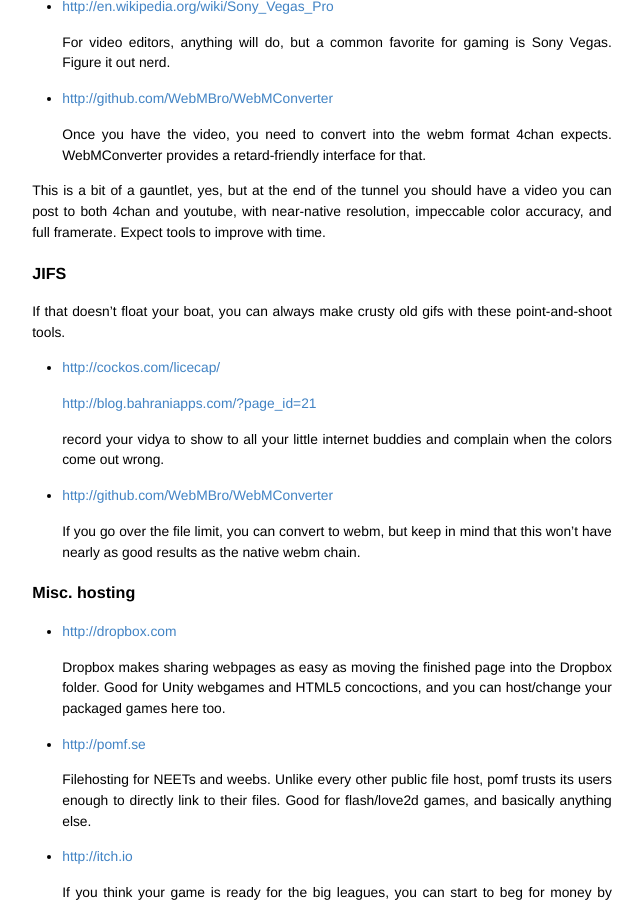
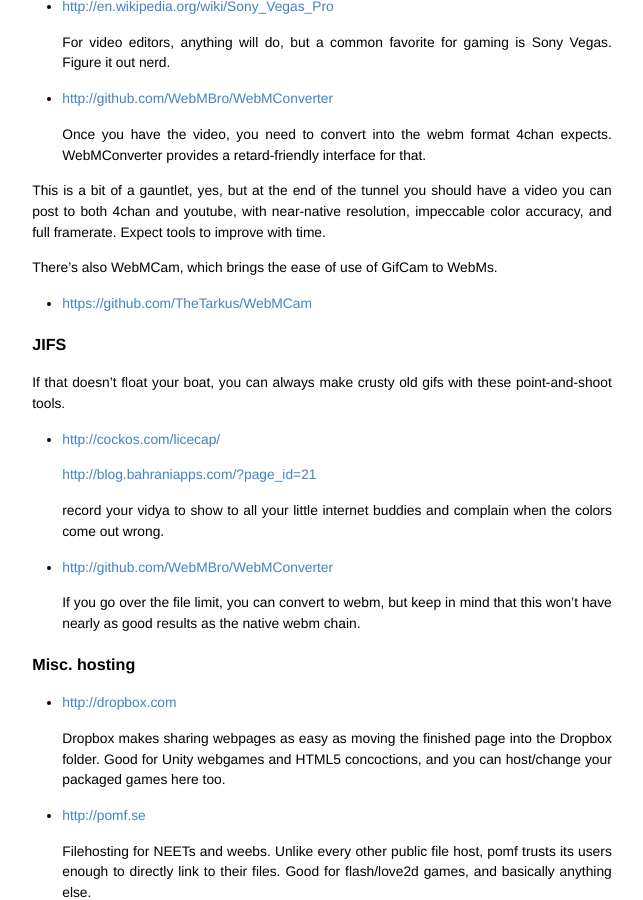
Before and after one commit to Alloyed/agdg-links, a Jekyll site: the page built from index.md, in a window 1280 px wide and 900 px high, scrolled down 1927 px. Shown: the whole window, without its empty margins (318-961 px from the left). Built offline with Jekyll 4.4.1, drawn with Linux system fonts in a browser that asks for light colours; Markdown is read by kramdown in place of the engine named in the settings.

Commit message:
Added WebMCam to end of Web 'em section.

```diff
--- a/index.md
+++ b/index.md
@@ -90,6 +90,10 @@ This is a bit of a gauntlet, yes, but at the end of the tunnel you
 should have a video you can post to both 4chan and youtube, with
 near-native resolution, impeccable color accuracy, and full framerate.
 Expect tools to improve with time.
+
+There's also WebMCam, which brings the ease of use of GifCam to WebMs.
+
+*	<https://github.com/TheTarkus/WebMCam>
 
 ### JIFS
 If that doesn't float your boat, you can always make crusty old gifs with these point-and-shoot tools.
```
